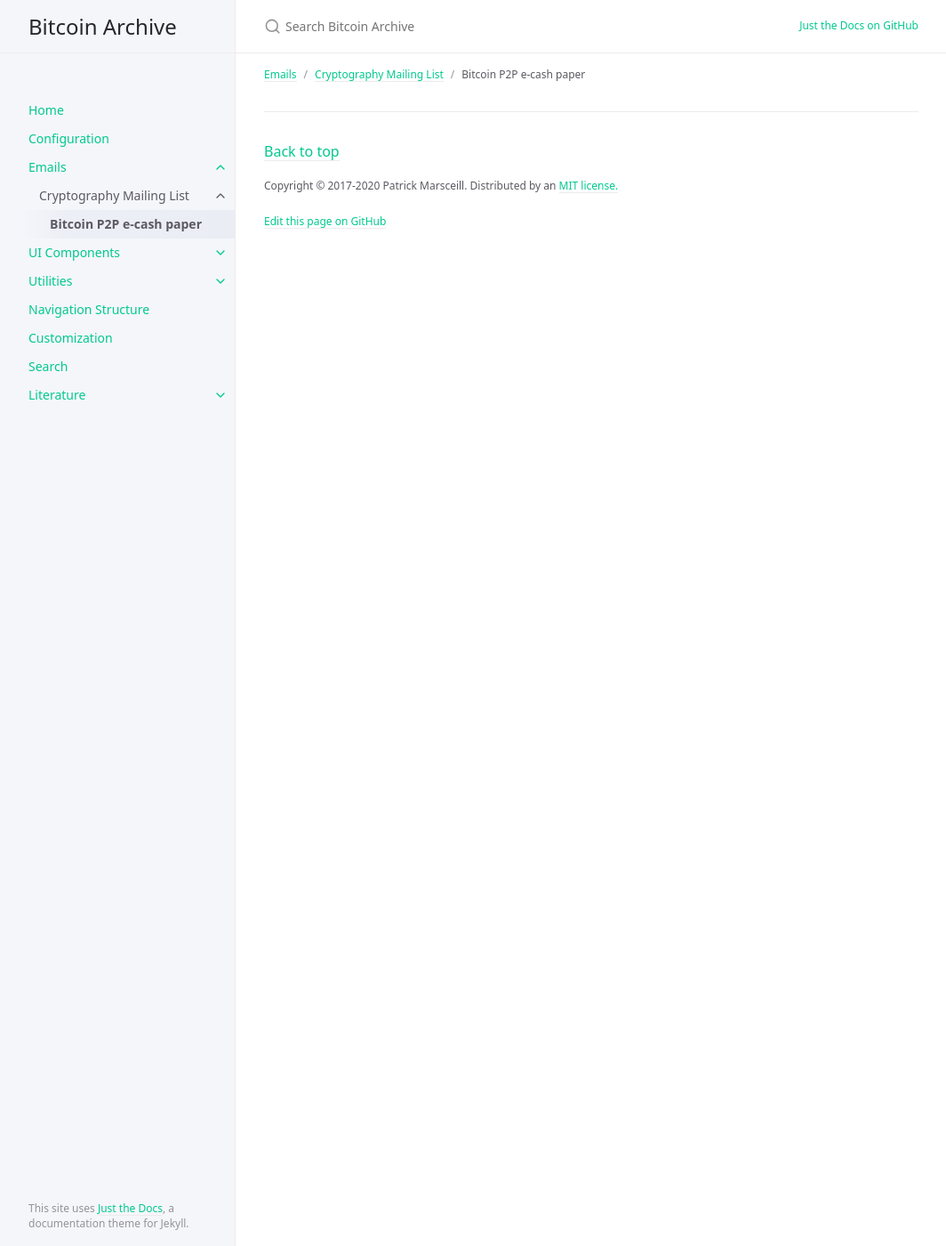
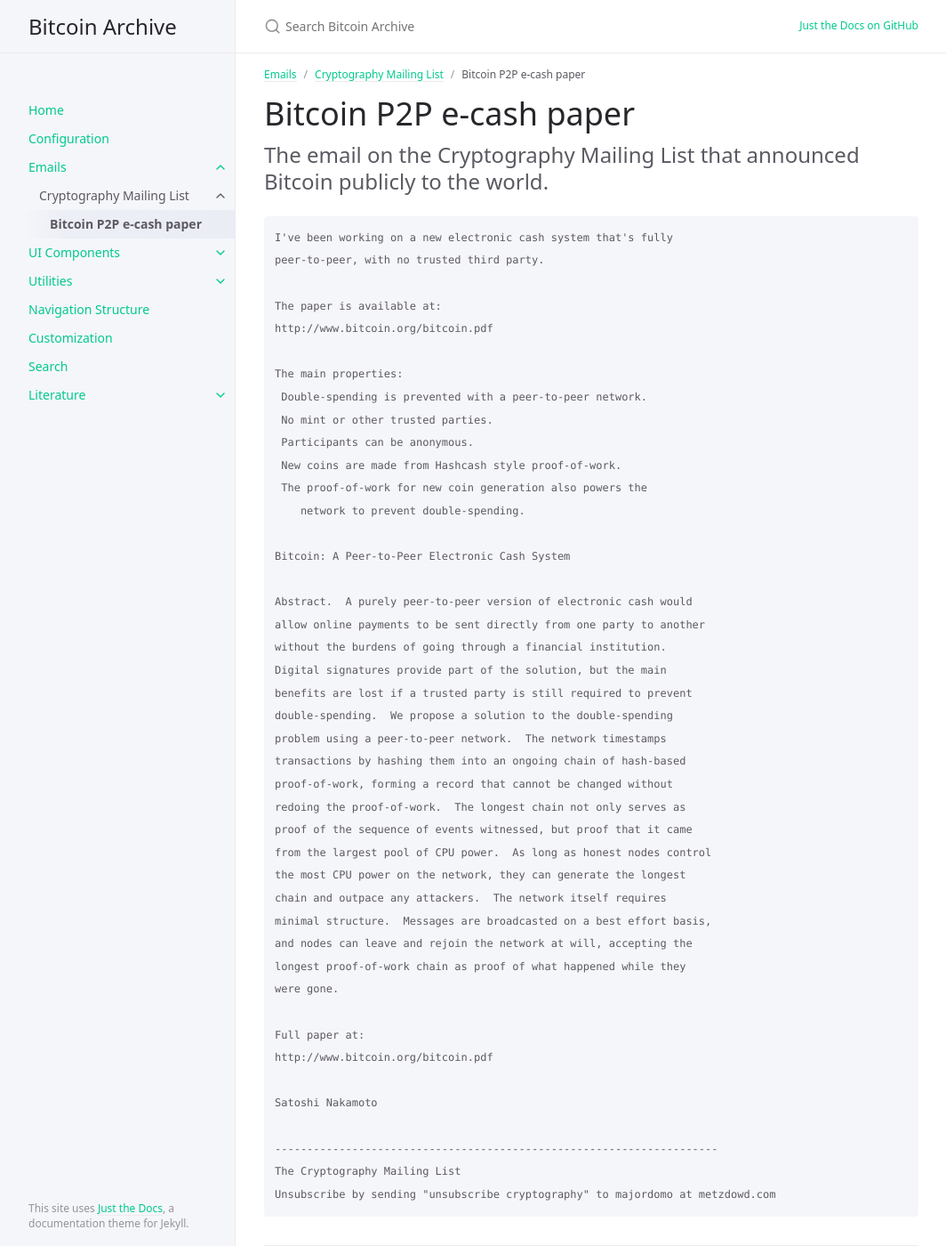
Before and after one commit to wakgill/bitcoin-archive, a Jekyll site: the page built from docs/emails/cryptography/1.md, in a window 1280 px wide and 1400 px high. Shown: the whole window at 89% size, without its empty margins (107-1171 px from the left). Built offline with Jekyll 4.4.1, drawn with Linux system fonts in a browser that asks for light colours.

Commit message:
Update 1.md

````diff
--- a/docs/emails/cryptography/1.md
+++ b/docs/emails/cryptography/1.md
@@ -5,3 +5,54 @@ grand_parent: Emails
 parent: Cryptography Mailing List
 nav_order: 1
 ---
+
+# Bitcoin P2P e-cash paper
+
+The email on the Cryptography Mailing List that announced Bitcoin publicly to the world.
+{: .fs-6 .fw-300 }
+
+```
+I've been working on a new electronic cash system that's fully
+peer-to-peer, with no trusted third party.
+
+The paper is available at:
+http://www.bitcoin.org/bitcoin.pdf
+
+The main properties:
+ Double-spending is prevented with a peer-to-peer network.
+ No mint or other trusted parties.
+ Participants can be anonymous.
+ New coins are made from Hashcash style proof-of-work.
+ The proof-of-work for new coin generation also powers the
+    network to prevent double-spending.
+
+Bitcoin: A Peer-to-Peer Electronic Cash System
+
+Abstract.  A purely peer-to-peer version of electronic cash would
+allow online payments to be sent directly from one party to another
+without the burdens of going through a financial institution.
+Digital signatures provide part of the solution, but the main
+benefits are lost if a trusted party is still required to prevent
+double-spending.  We propose a solution to the double-spending
+problem using a peer-to-peer network.  The network timestamps
+transactions by hashing them into an ongoing chain of hash-based
+proof-of-work, forming a record that cannot be changed without
+redoing the proof-of-work.  The longest chain not only serves as
+proof of the sequence of events witnessed, but proof that it came
+from the largest pool of CPU power.  As long as honest nodes control
+the most CPU power on the network, they can generate the longest
+chain and outpace any attackers.  The network itself requires
+minimal structure.  Messages are broadcasted on a best effort basis,
+and nodes can leave and rejoin the network at will, accepting the
+longest proof-of-work chain as proof of what happened while they
+were gone.
+
+Full paper at:
+http://www.bitcoin.org/bitcoin.pdf
+
+Satoshi Nakamoto
+
+---------------------------------------------------------------------
+The Cryptography Mailing List
+Unsubscribe by sending "unsubscribe cryptography" to majordomo at metzdowd.com
+```
````
